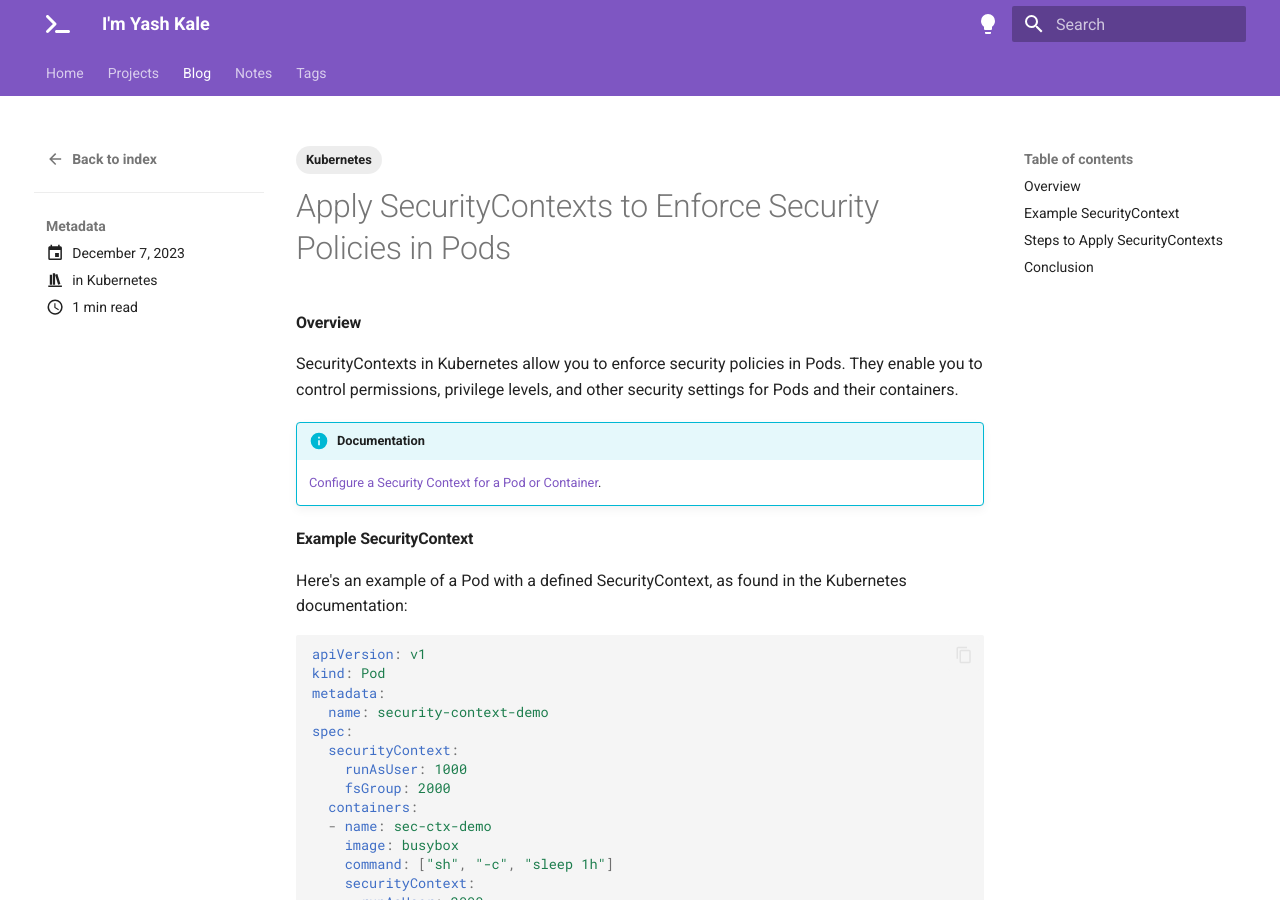
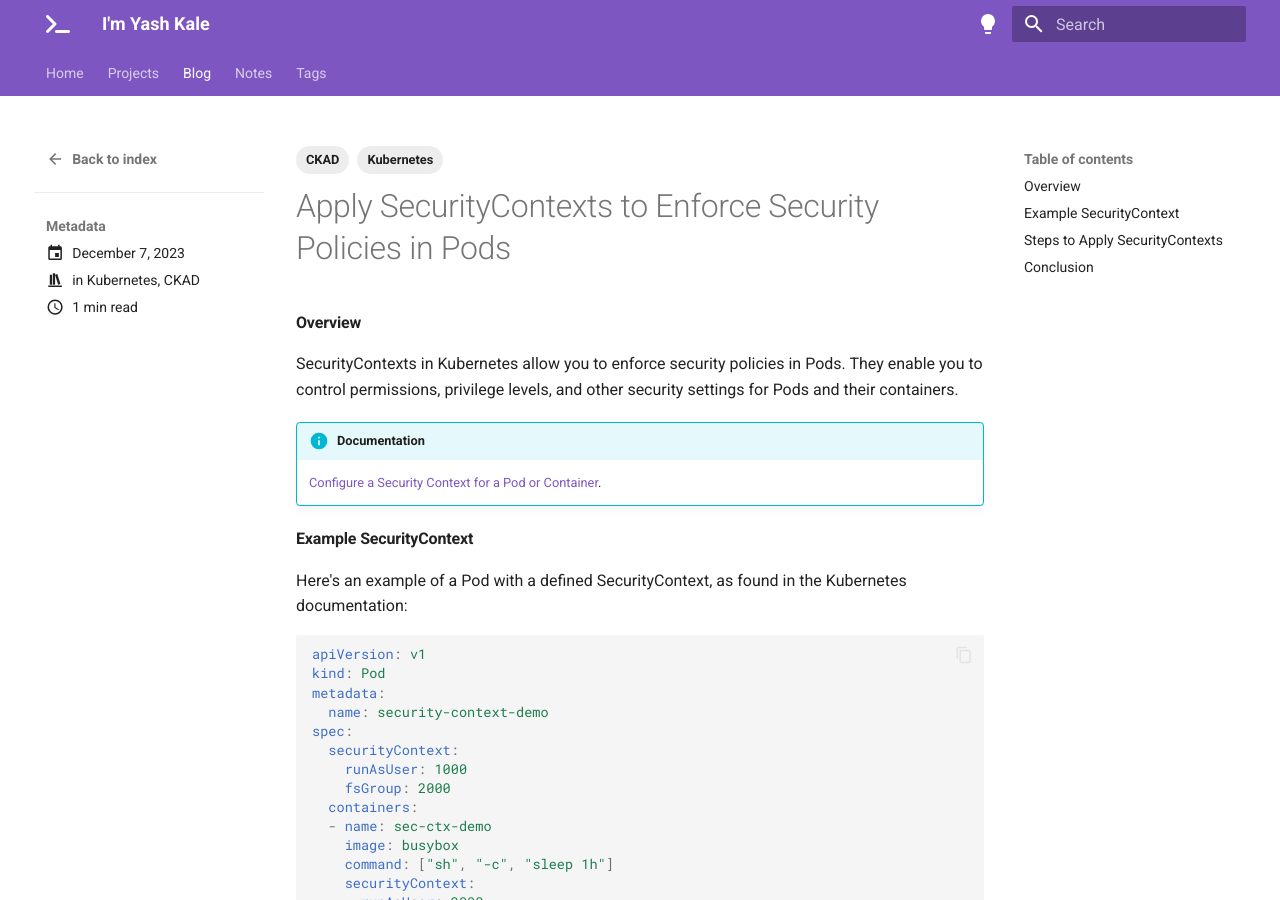
Before and after one commit to imyashkale/portfolio, an MkDocs documentation site: the page built from docs/blog/posts/ckad/security-context.md, in a window 1280 px wide and 900 px high. Built offline with MkDocs 1.6.1 and Material for MkDocs 9.7.7, drawn with Linux system fonts in a browser that asks for light colours.

Commit message:
Tag Updated

```diff
--- a/docs/blog/posts/ckad/security-context.md
+++ b/docs/blog/posts/ckad/security-context.md
@@ -4,8 +4,10 @@ icon: material/newspaper-variant-outline
 date: 2023-12-07 10:00:01
 categories:
 - Kubernetes
+- CKAD
 tags:
 - Kubernetes
+- CKAD
 ---
 
 #### Overview
```
